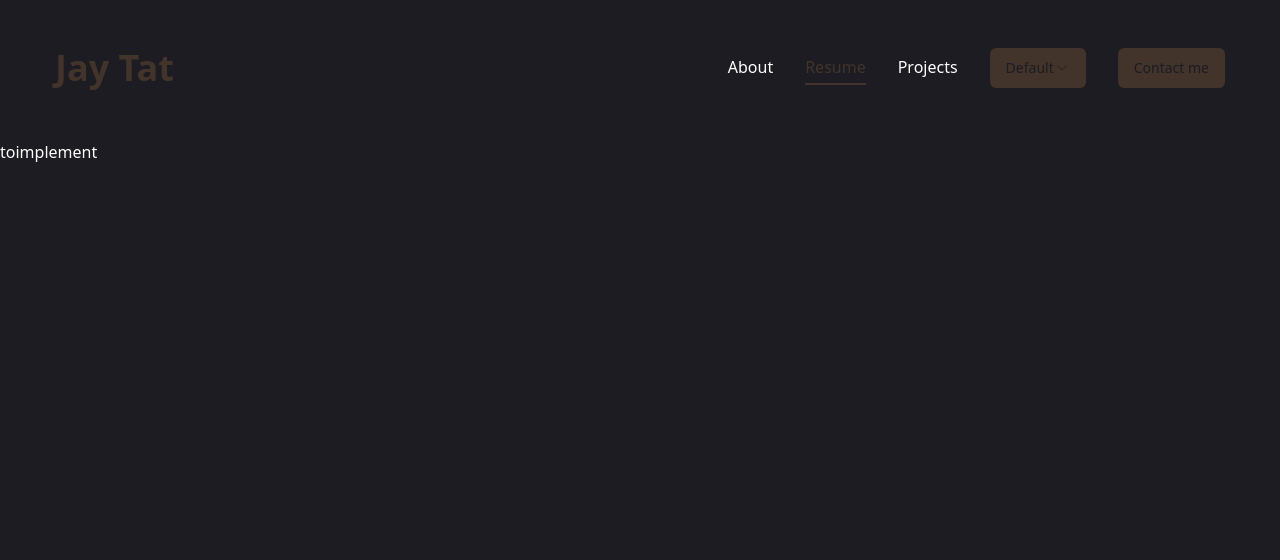
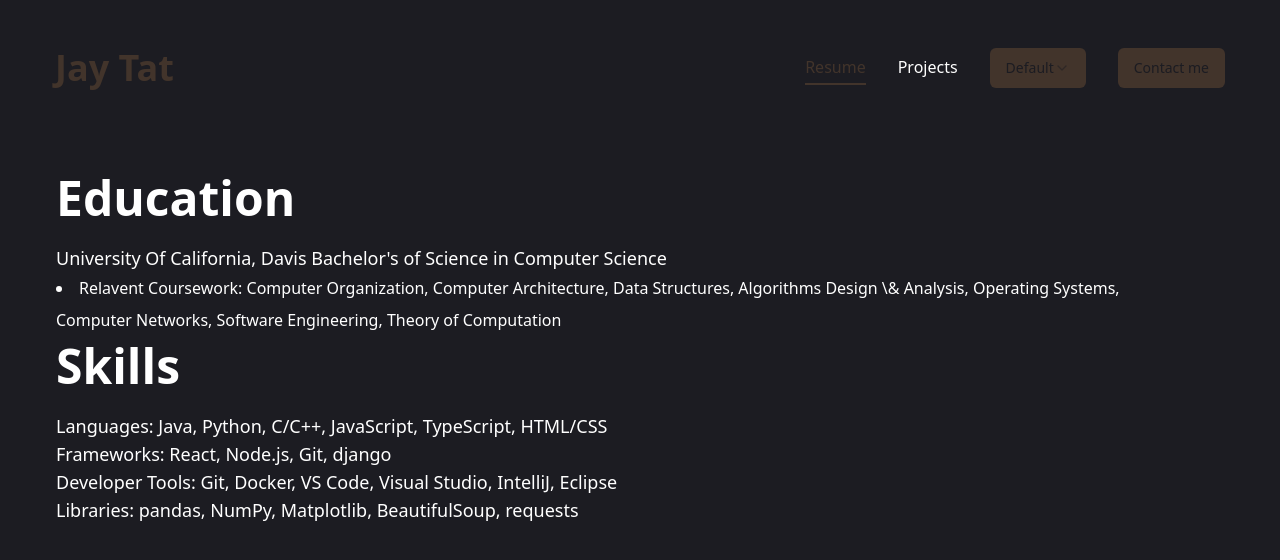
Before and after one commit to jaytat132/jay-portfolio, a Next.js app: page /resume in a window 1280 px wide. Shown: the top 560 px of the page. Built offline with nearby package versions, Linux system fonts and the light colour scheme.

Commit message:
resume page and removed about

```diff
--- a/app/about/page.jsx
+++ /dev/null
@@ -1,8 +0,0 @@
-
-const page = () => {
-  return (
-    <div>todo</div>
-  )
-}
-
-export default page
--- a/app/page.jsx
+++ b/app/page.jsx
@@ -14,7 +14,7 @@ const Home = () => {
               name is
             </h1>
             <NameAnimation />
-            <p className="mt-4">I'm currently an upcoming Senior studying Computer Science <br />at the University of California, Davis.</p>
+            <p className="mt-4">I'm currently Senior studying Computer Science <br />at the University of California, Davis.</p>
             {/* socials */}
             <div className="mt-4 mb-8 xl:mb-0">
               <Social
--- a/app/resume/page.jsx
+++ b/app/resume/page.jsx
@@ -2,8 +2,31 @@ import React from 'react'
 
 const resume = () => {
   return (
-    <div>toimplement</div>
-  )
-}
-
+    <section className="h-full">
+      <div className="container mx-auto h-full px-4">
+        <div className="flex flex-col items-center justify-center text-center xl:flex-row xl:items-center xl:justify-between xl:pt-8 xl:pb-24 xl:text-left">
+                <div>
+                <h1 className="text-5xl font-bold leading-tight">
+                  Education
+                </h1>
+                <p className="mt-4 text-lg">University Of California, Davis Bachelor's of Science in Computer Science</p>
+                <li>Relavent Coursework: Computer Organization, Computer Architecture,  Data Structures, Algorithms Design \& Analysis, Operating Systems, Computer Networks, Software Engineering, Theory of Computation</li>
+                <h1 className="text-5xl font-bold leading-tight">Skills</h1>
+                <ul className="mt-4 text-lg">
+                  <li>Languages: Java, Python, C/C++, JavaScript, TypeScript, HTML/CSS</li>
+                  <li>Frameworks: React, Node.js, Git, django</li>
+                  <li>Developer Tools: Git, Docker, VS Code, Visual Studio, IntelliJ, Eclipse</li>
+                  <li>Libraries: pandas, NumPy, Matplotlib, BeautifulSoup, requests</li>
+                </ul>
+            <div className="mt-4 mb-8 xl:mb-0">
+            </div>
+          </div>
+          {/* photo */}
+          <div className="ml-4 xl:ml-8">
+          </div>
+        </div>
+      </div>
+    </section>
+  );
+};
 export default resume
--- a/components/Nav.jsx
+++ b/components/Nav.jsx
@@ -2,10 +2,6 @@
 import Link from "next/link";
 import { usePathname } from "next/navigation";
 const links = [
-    {
-        name: 'about',
-        path: '/about'
-    },
     {
         name: 'resume',
         path: '/resume'
--- a/components/Social.jsx
+++ b/components/Social.jsx
@@ -5,7 +5,7 @@ import { SiLeagueoflegends } from "react-icons/si";
 const socials = [
     {icon: <FaGithub />, path: "https://github.com/jaytat132"},
     {icon: <FaLinkedinIn />, path: "https://www.linkedin.com/in/jay-tat-697510163/"},
-    {icon: <SiLeagueoflegends />, path: "https://www.op.gg/summoners/na/DeeJay-DOGGY"},
+
 
 ]
 
```
